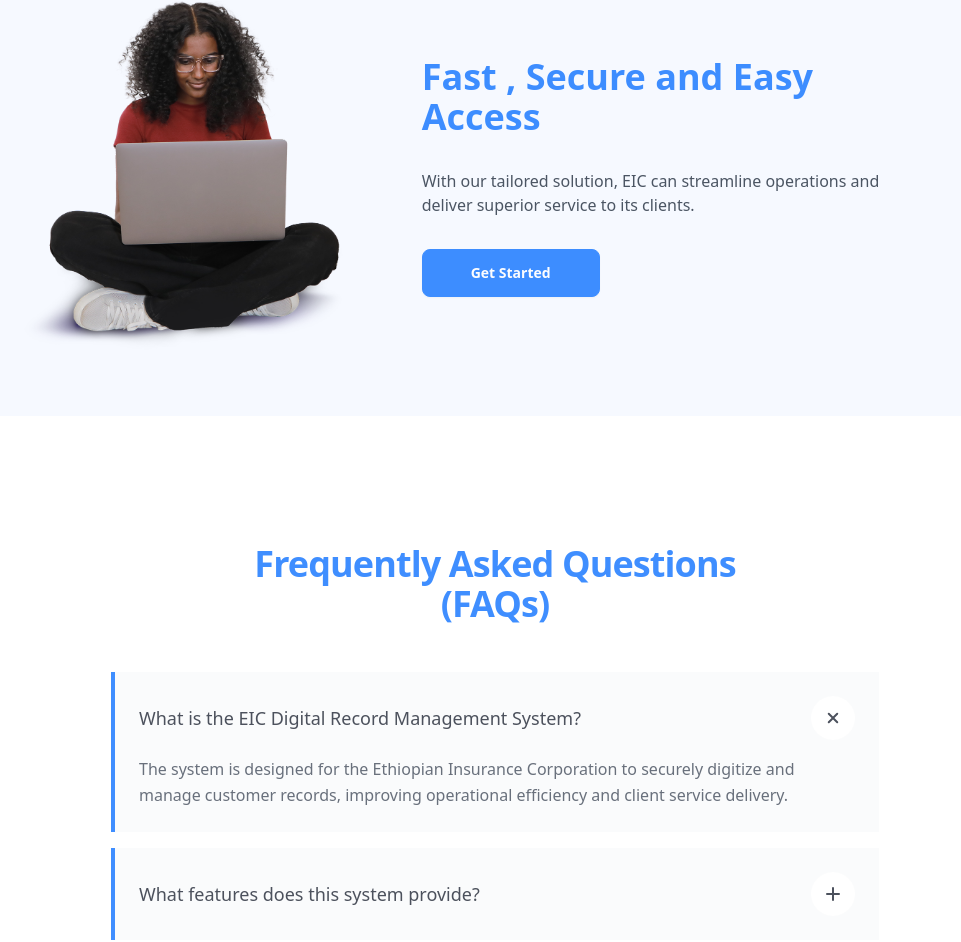
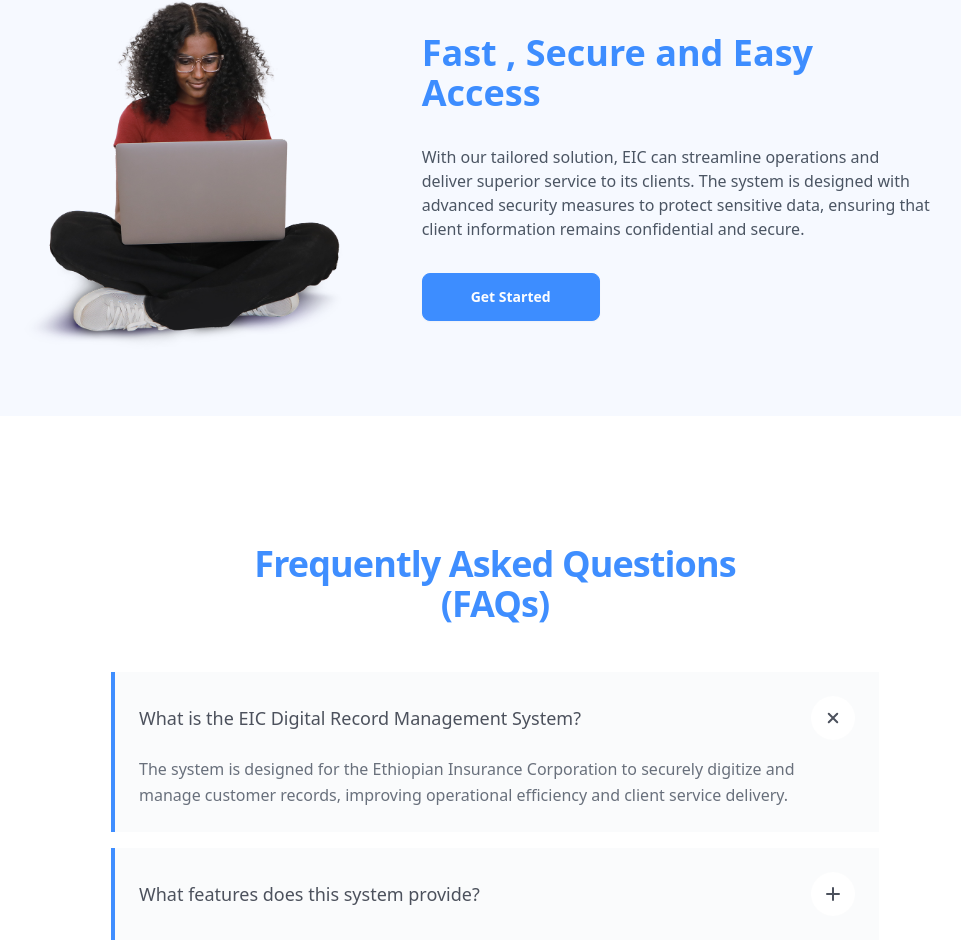
Before and after one commit to yoseflakew25/Dossie-beta, a React (Vite) app: page / in a window 1280 px wide. Shown: the part 1333-2275 px from the top of the page, without its empty margins (145-1106 px from the left). Built offline with nearby package versions, Linux system fonts and the light colour scheme.

Commit message:
Update Features2.jsx

```diff
--- a/src/components/UI/Features2.jsx
+++ b/src/components/UI/Features2.jsx
@@ -23,7 +23,7 @@
 
             </h2>
             <p className="my-8 text-gray-600">
-            With our tailored solution, EIC can streamline operations and deliver superior service to its clients.            </p>
+            With our tailored solution, EIC can streamline operations and deliver superior service to its clients.              The system is designed with advanced security measures to protect sensitive data, ensuring that client information remains confidential and secure. </p>
 <Link to="/documents">
 <button className="btn btn-primary opacity-75 px-12 text-white mr-4">Get Started</button>
 </Link>
```
